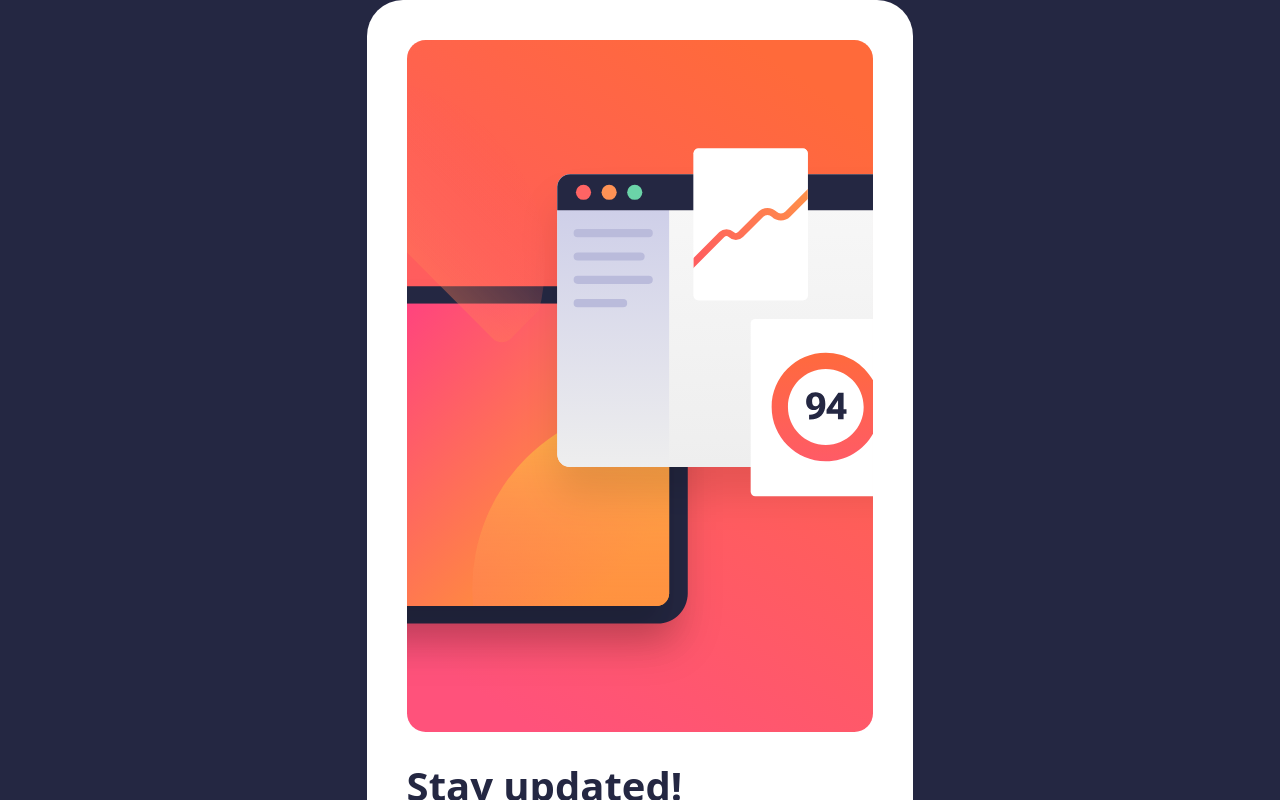
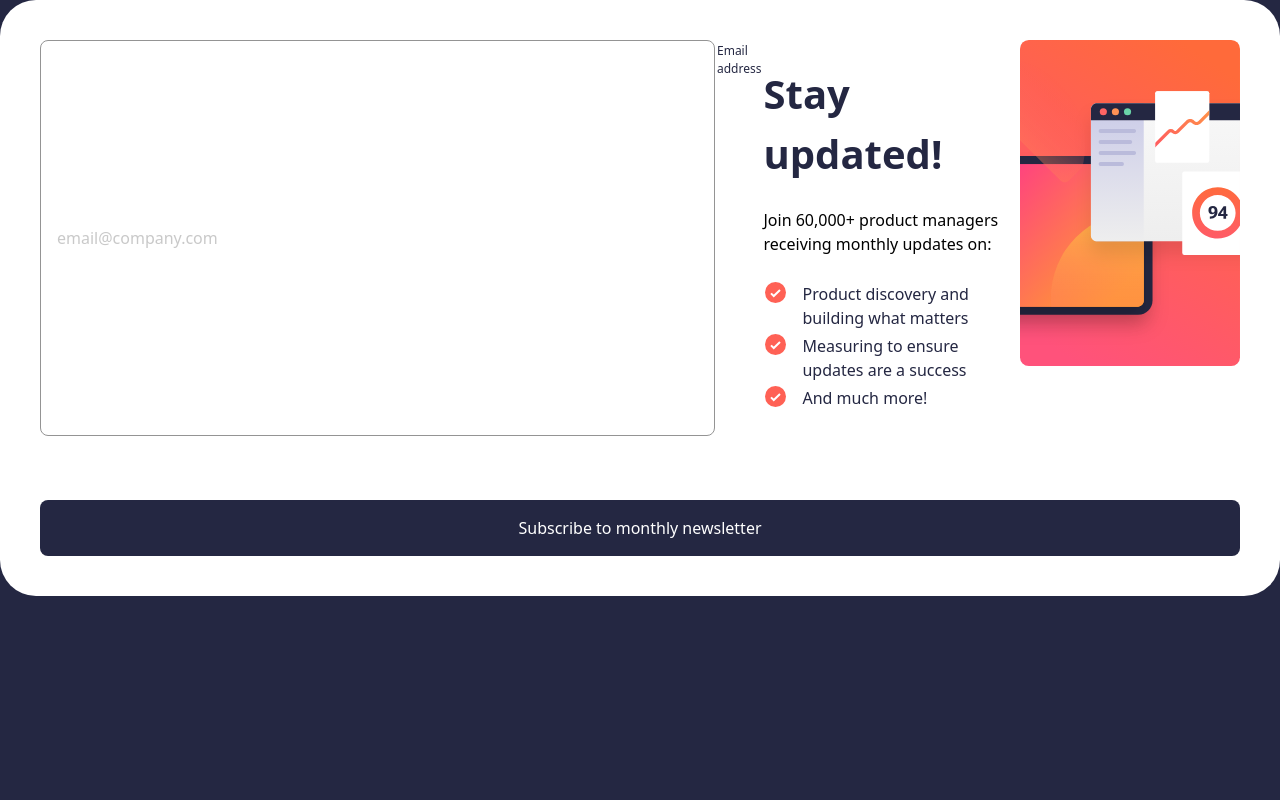
Before and after one commit to NarelaCamara/newsletter-sign-up-with-success-message, a React (Vite) app: page / in a window 1280 px wide. Shown: the top 800 px of the page. Built offline with nearby package versions, Linux system fonts and the light colour scheme.

Commit message:
feat: responsive image

```diff
--- a/src/components/login/Login.tsx
+++ b/src/components/login/Login.tsx
@@ -1,8 +1,7 @@
 import iconList from "../../assets/icon-list.svg";
-import illustrationSignUpMobile from "../../assets/illustration-sign-up-mobile.svg";
-import illustrationSignUpTablet from "../../assets/illustration-sign-up-tablet.svg";
-import illustrationSignUDesktop from "../../assets/illustration-sign-up-desktop.svg";
+
 import { useEffect, useState } from "react";
+import { ResponsiveSignUpImage } from "../responsiveSignUpImage/ResponsiveSignUpImage";
 
 enum State_Email {
   No_State = "1",
@@ -27,26 +26,10 @@ export const Login = ({
   }, [fakeSend]);
 
   return (
-    <div className="bg-white md:border-0  md:rounded-[36px] max-md:w-[327px]  max-md:h-[100vh]">
-      <div className="">
-        <div className=" flex flex-col justify-between pb-10 md:p-0.50 md:p-10">
-          <img
-            src={illustrationSignUpMobile}
-            alt="illustration-sign-up-mobile"
-            className="max-md:block hidden"
-          />
+    <div className="bg-white md:border-0  md:rounded-[36px] max-md:w-[327px]  max-md:h-[100vh] md:p-10">
+      <div className="flex flex-col lg:flex-row-reverse justify-between pb-10">
+        <ResponsiveSignUpImage />
 
-          <img
-            src={illustrationSignUpTablet}
-            alt="illustration-sign-up-tablet"
-            className="md:block hidden lg:hidden w-[528px]"
-          />
-
-          <img
-            src={illustrationSignUDesktop}
-            alt="illustration-sign-up-desktop"
-            className="lg:block hidden"
-          />
         <div className="flex flex-col  md:py-6 max-md:w-[327px]">
           <h1 className="text-[Roboto] text-[40px] text-[#242742] font-semibold">
             Stay updated!
@@ -135,6 +118,5 @@ export const Login = ({
         </p>
       </button>
     </div>
-    </div>
   );
 };
--- /dev/null
+++ b/src/components/responsiveSignUpImage/ResponsiveSignUpImage.tsx
@@ -0,0 +1,26 @@
+import illustrationSignUpMobile from "../../assets/illustration-sign-up-mobile.svg";
+import illustrationSignUpTablet from "../../assets/illustration-sign-up-tablet.svg";
+import illustrationSignUDesktop from "../../assets/illustration-sign-up-desktop.svg";
+export const ResponsiveSignUpImage = () => {
+  return (
+    <div>
+      <img
+        src={illustrationSignUpMobile}
+        alt="illustration-sign-up-mobile"
+        className="max-md:block hidden"
+      />
+
+      <img
+        src={illustrationSignUpTablet}
+        alt="illustration-sign-up-tablet"
+        className="md:block hidden lg:hidden w-[528px]"
+      />
+
+      <img
+        src={illustrationSignUDesktop}
+        alt="illustration-sign-up-desktop"
+        className="lg:block hidden"
+      />
+    </div>
+  );
+};
--- a/src/components/suscribe/Suscribe.tsx
+++ b/src/components/suscribe/Suscribe.tsx
@@ -3,7 +3,7 @@ import iconSuccess from "../../assets/icon-success.svg";
 // eslint-disable-next-line @typescript-eslint/no-unsafe-function-type
 export const Suscribe = ({ setFakeSend }: { setFakeSend: Function }) => {
   return (
-    <div className="bg-white flex flex-col justify-between pb-10 md:p-0.50 md:p-10">
+    <div className="bg-white flex flex-col justify-between pb-10 md:p-0.50 md:p-10 md:rounded-[36px]">
       <div className=" flex flex-col justify-between pb-10 md:p-0.50 md:p-10  ">
         <div className="flex flex-col justify-between">
           {" "}
```
Lines whose indentation alone changed are shown as unchanged.
